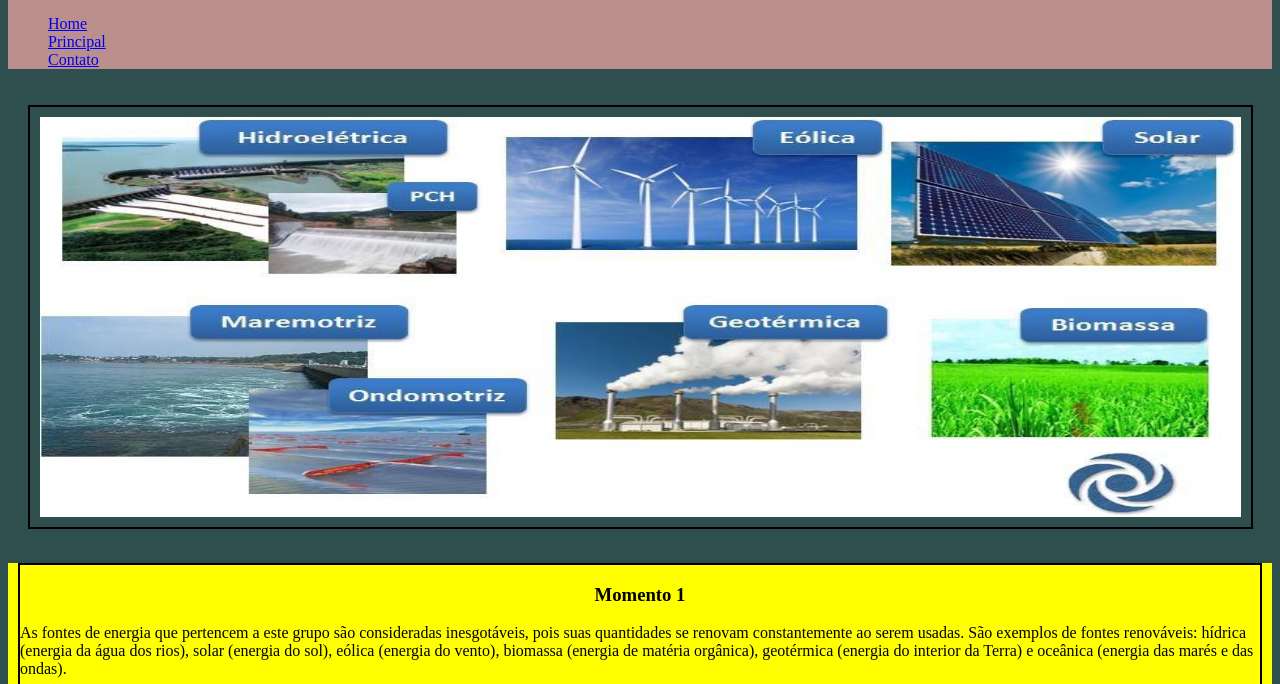
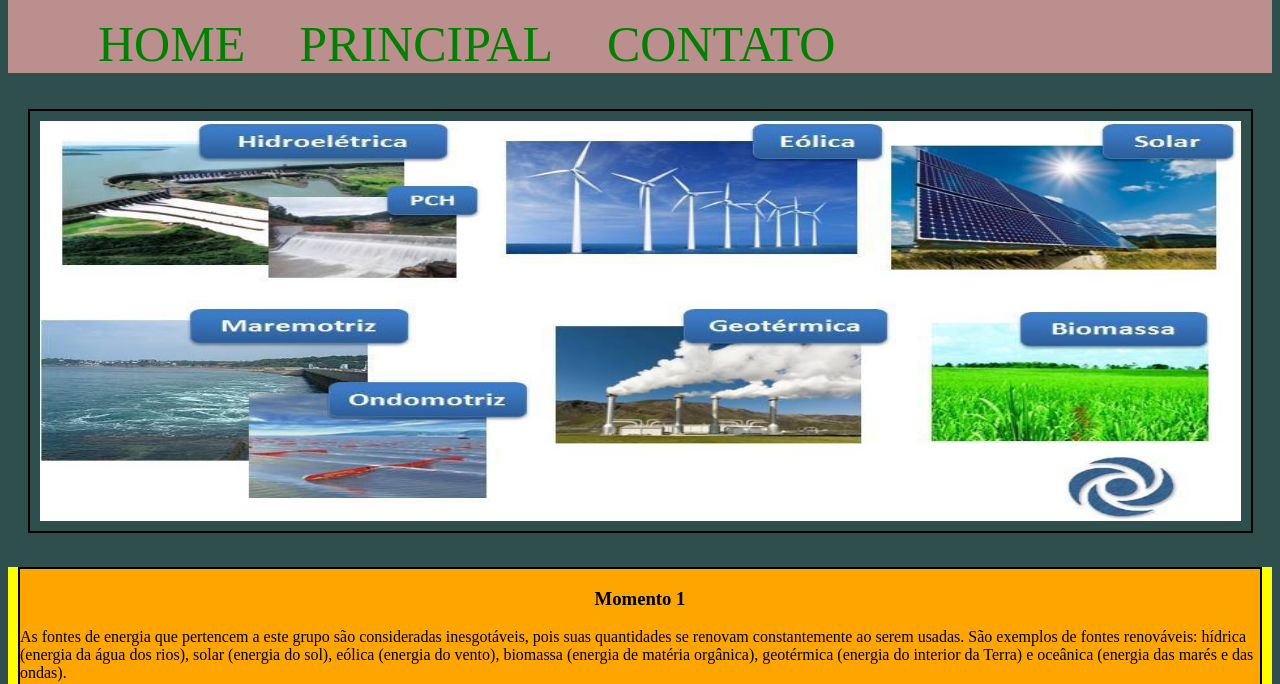
Before and after one commit to cerozini/GEProgramacaoEM-TurmaL, a plain HTML site: page index.html in a window 1280 px wide. Shown: the part 285-969 px from the top of the page. Drawn offline with Linux system fonts and the light colour scheme; a script that the page names is missing.

Commit message:
Add files via upload

```diff
--- a/style.css
+++ b/style.css
@@ -14,8 +14,30 @@ width: 200px;
 height:200px;
 
 }
+
+.menu{
+	position: absolute;
+    top: 60px;
+    right: 90px;
+}
+
+
 nav li {
 list-style: none;
+display: inline;
+margin-left: 50px;
+
+}
+
+
+
+nav a{
+
+	text-decoration: none;
+	text-transform: uppercase;
+	font-size: 50px;
+	color: green;
+
 
 }
 
@@ -57,7 +79,7 @@ font-size: 40px;
  }
 
  .momentos {
- 	background-color: yellow;
+ 	background-color: orange;
  	padding: in;
  	margin: 10px;
  	border: black solid 2px;
```
Also changed, not shown: contato.html (+11 -1 lines).
